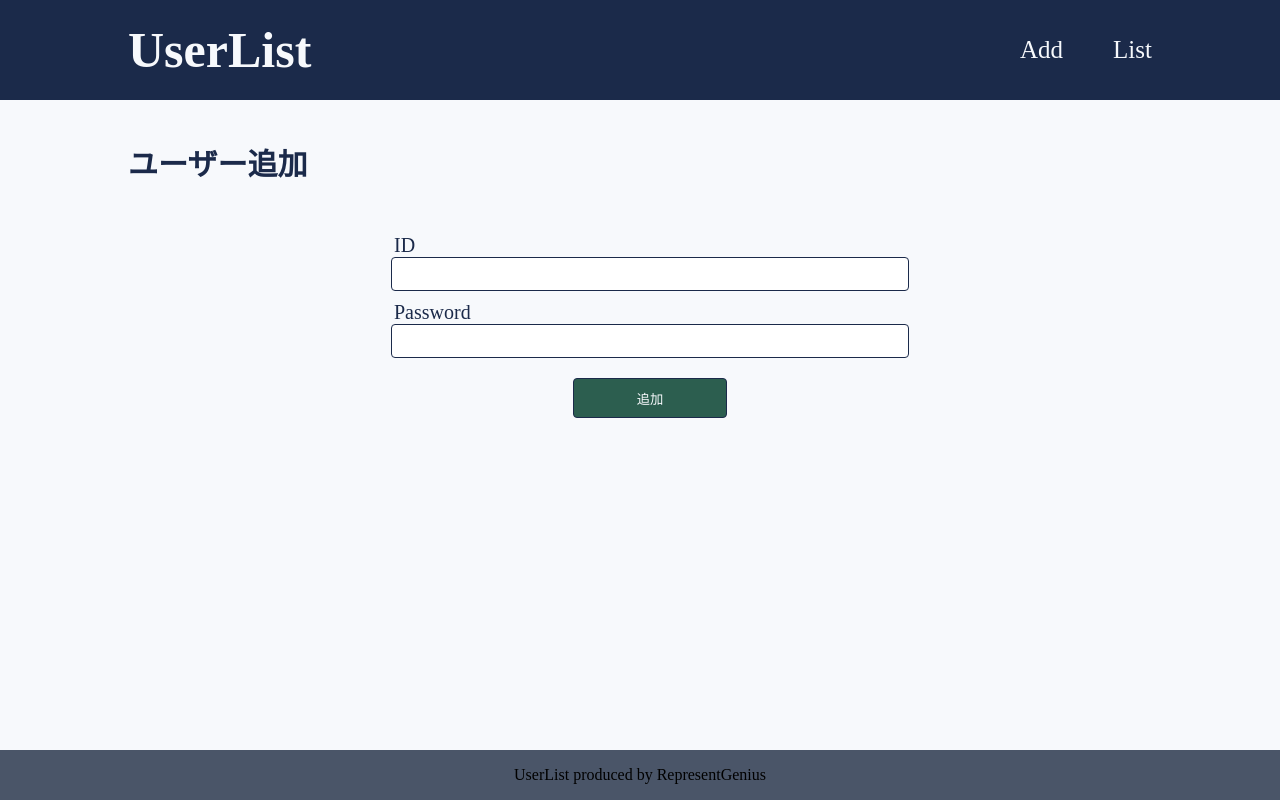
After one commit to RepresentGenius/userlist, a Node project: template views/add.ejs in a window 1280 px wide. The commit adds this page. Run offline with Node 20 templates, Linux system fonts and the light colour scheme; the template is opened without the code that fills it, so the values that code supplies are empty.

Commit message:
ヘッダーとフッターをpartialsで管理するようにしました

```diff
--- /dev/null
+++ b/models/list.js
@@ -0,0 +1,40 @@
+//const express = require('express');
+import express from "express";
+//const pool = require('./db');
+import { pool } from "../db/pool.js"
+
+const app = express();
+
+app.use(express.static('public'));
+app.use(express.urlencoded({ extended: true}));
+
+app.set('view engine', 'ejs');
+
+app.get('/', async (req, res) => {
+    try{
+        const query = 'SELECT * FROM users';
+
+        const result = await pool.query(query);
+
+        console.log('ユーザーリストを表示しました');
+
+        res.render('list', {users: result.rows});
+    } catch (err) {
+        console.error('ユーザーリストの表示に失敗しました', err);
+    }
+});
+
+app.post('/insert', async (req, res) => {
+    try{
+        const query = 'INSERT INTO users (id,password) VALUES ($1, $2)';
+        const values = [req.body.id, req.body.password];
+        await pool.query(query, values);
+        console.log('ユーザーの追加に成功しました');
+        res.redirect('/');
+    } catch (err) {
+        console.error('ユーザーの追加に失敗しました', err);
+        res.status(500).send('ユーザーの追加に失敗しました');
+    }
+})
+
+app.listen(3000);
--- a/package.json
+++ b/package.json
@@ -1,9 +1,11 @@
 {
   "name": "userlist",
   "version": "1.0.0",
+  "type":"module",
   "main": "index.js",
   "scripts": {
-    "test": "echo \"Error: no test specified\" && exit 1"
+    "test": "echo \"Error: no test specified\" && exit 1",
+    "start": "node --watch app.js"
   },
   "keywords": [],
   "author": "",
--- a/public/css/style.css
+++ b/public/css/style.css
@@ -31,53 +31,77 @@ header {
     justify-content: center;
 }
 
+header .container {
+    width:80%;
+    display: flex;
+    align-items: center;
+    justify-content:space-between;
+}
+
 .appname {
+    margin: 0;
+}
+
+.appname a {
     color: #F7F9Fc;
+    font-size: 50px;
+    font-weight: bold;
 }
+
+.pages {
+    margin: 0;
+    display: flex;
+    gap: 50px;
+
+}
+.pages a {
+    color: #F7F9Fc;
+    font-size: 25px;
+}
+
 main {
     flex: 1;
     min-width: 0;
     background-color: #F7F9FC;
 }
 
-footer {
-    background-color: #4A5568;
-    width: 100%;
-    height: 50px;
-    display: flex;
-    align-items: center;
-    justify-content: center;
-}
 
-.container {
+
+main .container {
     width:80%;
-    display: flex;
     align-items: center;
     text-align: center;
 }
 
 form {
     width: 100%;
-    height: 100px;
     margin: 20px auto;
     padding: 10px;
     display: flex;
-    flex-direction: row;
+    align-items:center;
+    flex-direction: column;
 
 }
 
 .inputtext {
-    width: 40%;
+    width: 50%;
     height: 30px;
-    margin: auto;
+    margin-bottom: 10px;
     border: 1px solid #1B2A4A;
     border-radius: 4px;
 }
 
+.inputlabel {
+    width: 50%;
+    text-align: left;
+    color: #1B2A4A;
+    font-size: 20px;
+}
+
 .submitbtn {
-    width: 10%;
+    width: 15%;
     height: 40px;
-    margin: auto;
+    margin: 10px auto;
     border: 1px solid #1B2A4A;
     border-radius: 4px;
     background-color: #2C5E4F;
@@ -101,8 +125,37 @@ th, td {
 
 th {
     color: #F7F9FC;
+    font-size: 20px;
+}
+
+td {
+    color: #1B2A4A;
+    font-size: 15px;
 }
 
 th p, td p {
     text-align: left;
 }
+
+.nouser {
+    margin: 10px 0px;
+    text-align: left;
+    color:#1B2A4A;
+    font-size: 15px;
+}
+
+.title {
+    margin: 40px 0px;
+    text-align: left;
+    color: #1B2A4A;
+    font-size: 30px;
+}
+
+footer {
+    background-color: #4A5568;
+    width: 100%;
+    height: 50px;
+    display: flex;
+    align-items: center;
+    justify-content: center;
+}
--- /dev/null
+++ b/views/add.ejs
@@ -0,0 +1,12 @@
+<%- include("partials/header") %>
+<div class="container">
+    <h1 class="title">ユーザー追加</h1>
+    <form action="insert" method="POST">
+        <label class="inputlabel">ID</label>
+        <input class="inputtext" type="text" name="id" id="id"/>
+        <label class="inputlabel" for="password">Password</label>
+        <input class="inputtext" type="text" name="password" id="password"/>
+        <input class="submitbtn" type="submit" value="追加"/>
+    </form>
+</div>
+<%- include("partials/footer") %>
--- /dev/null
+++ b/views/not-found.ejs
@@ -0,0 +1,5 @@
+<%- include("partials/header") %>
+<div class="container">
+    <h1 class="title"><%= message %></h1>
+</div>
+<%- include("partials/footer") %>
--- /dev/null
+++ b/views/partials/footer.ejs
@@ -0,0 +1,8 @@
+        </main>
+        <footer>
+            <div class="container">
+                <p>UserList produced by RepresentGenius</p>
+            </div>
+        </footer>
+    </body>
+</html>
--- /dev/null
+++ b/views/partials/header.ejs
@@ -0,0 +1,20 @@
+<!DOCTYPE html>
+<html lang="ja">
+    <head>
+        <meta charset="utf-8">
+        <title>UserList</title>
+        <link rel="stylesheet" href="/css/style.css">
+    </head>
+    <body>
+        <header>
+            <div class="container">
+                <div class="appname">
+                    <a href="#">UserList</a>
+                </div>
+                <div class="pages">
+                    <a href="/add">Add</a>
+                    <a href="/list">List</a>
+                </div>
+            </div>
+        </header>
+        <main>
```
Also changed, not shown: app.js (+32 -27 lines), db.js (deleted, +0 -11 lines), db/pool.js (added, +10 -0 lines), views/list.ejs (+6 -29 lines).
